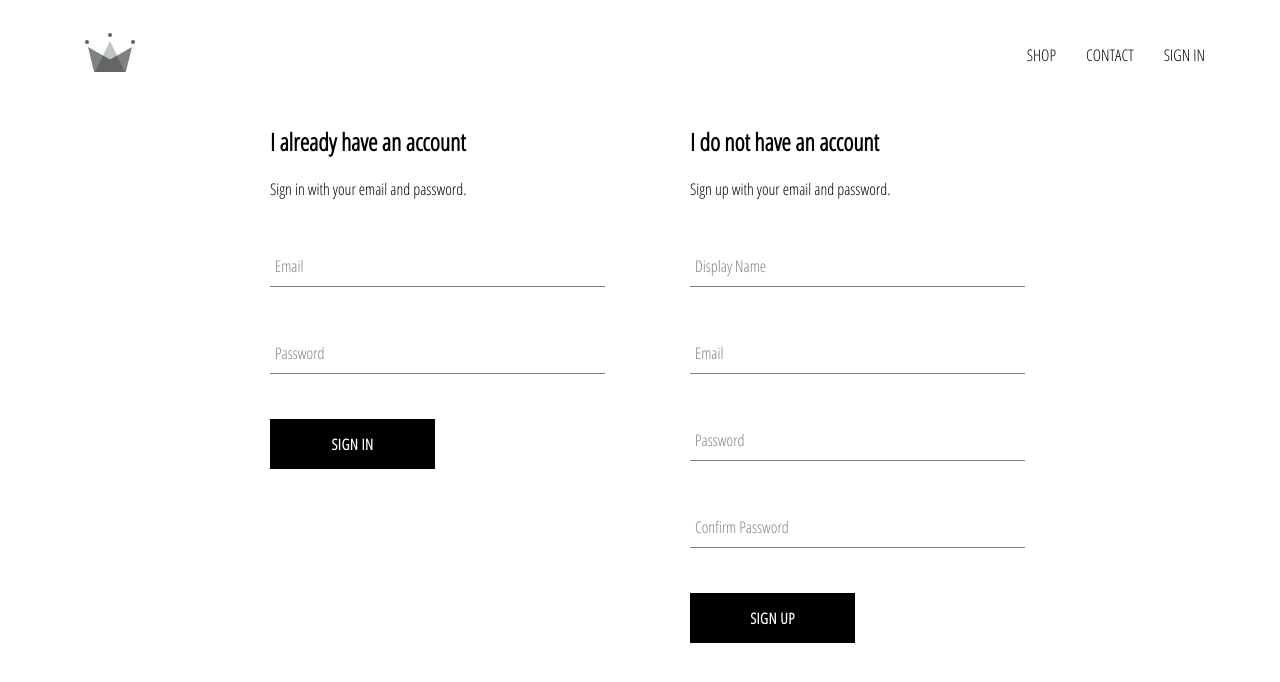
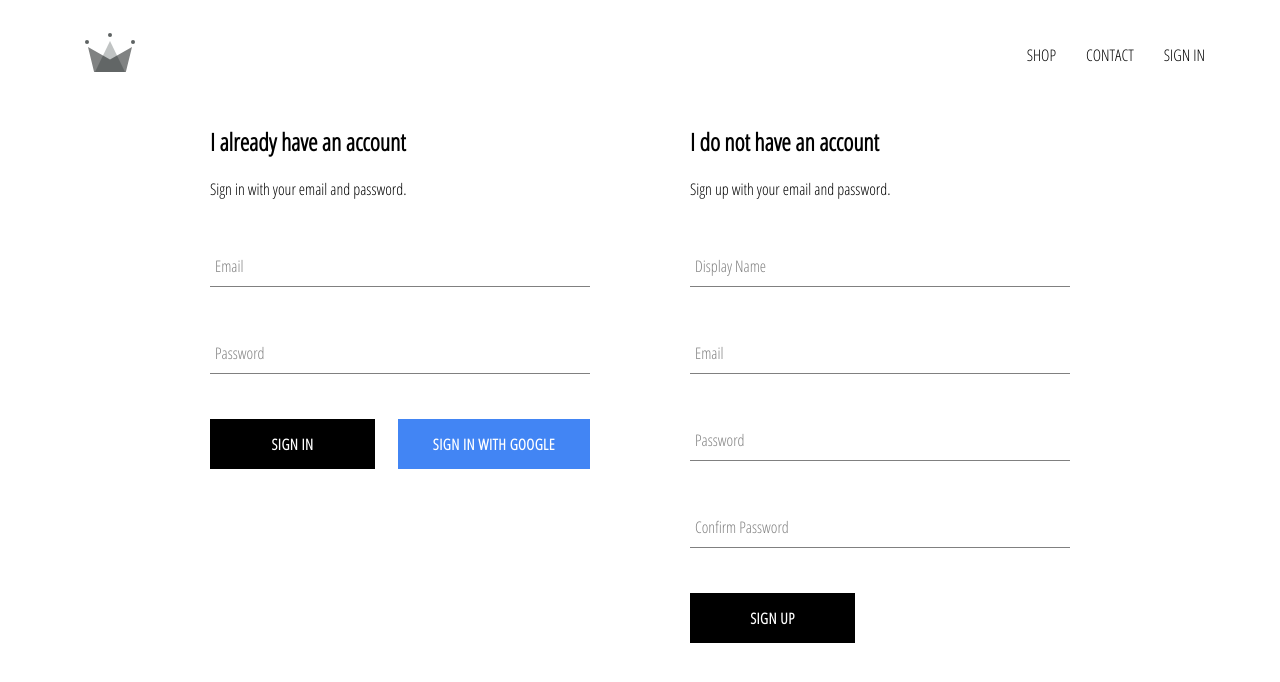
Before and after one commit to Pizzu/crown-clothing, a React (Create React App) app: page /signin in a window 1280 px wide. Shown: the top 682 px of the page. Built offline with nearby package versions, Linux system fonts and the light colour scheme; no server answers.

Commit message:
Integrate firebase into application, add sign-in with google feature.

```diff
--- a/package.json
+++ b/package.json
@@ -6,6 +6,7 @@
     "@testing-library/jest-dom": "^4.2.4",
     "@testing-library/react": "^9.5.0",
     "@testing-library/user-event": "^7.2.1",
+    "firebase": "^7.14.5",
     "node-sass": "^4.14.1",
     "react": "^16.13.1",
     "react-dom": "^16.13.1",
--- a/src/App.css
+++ b/src/App.css
@@ -1,3 +1,7 @@
+*{
+    box-sizing: border-box;
+}
+
 body {
     font-family: 'Open Sans Condensed';
     padding: 20px 60px;
--- a/src/App.js
+++ b/src/App.js
@@ -1,5 +1,6 @@
 import React from 'react';
 import { Switch, Route } from 'react-router-dom';
+import { auth } from './firebase/firebase.utils';
 import Header from './components/header/header.component';
 import HomePage from './pages/homepage/homepage.component';
 import ShopPage from './pages/shop/shop.component';
@@ -13,10 +14,32 @@
   );
 }
 
-const App = () => {
+class App extends React.Component {
+
+  constructor(props) {
+    super(props);
+
+    this.state = {
+      currentUser: null
+    };
+  }
+
+  unsubscribeFromAuth = null;
+
+  componentDidMount() {
+    this.unsubscribeFromAuth = auth.onAuthStateChanged((user) => {
+      this.setState({currentUser: user});
+    });
+  }
+
+  componentWillUnmount() {
+    this.unsubscribeFromAuth();
+  }
+
+  render() {
     return (
       <div>
-      <Header />
+        <Header currentUser={this.state.currentUser} />
         <Switch>
           <Route exact path='/' component={HomePage}/>
           <Route path='/signin' component={SignInAndSignUpPage}/>
@@ -26,5 +49,6 @@
       </div>
     );
   }
+}
 
 export default App;
--- a/src/components/custom-bottom/custom-button.component.jsx
+++ b/src/components/custom-bottom/custom-button.component.jsx
@@ -1,9 +1,12 @@
 import React from 'react';
 import './custom-button.styles.scss';
 
-const CustomButton = ({children, ...otherProps}) => {
+const CustomButton = ({children, isGoogleSignIn, ...otherProps}) => {
     return (
-        <button className='custom-button' {...otherProps}>
+        <button
+            className={`${isGoogleSignIn ? 'google-sign-in' : ''} custom-button`}
+            {...otherProps}
+        >
             {children}
         </button>
     );
--- a/src/components/custom-bottom/custom-button.styles.scss
+++ b/src/components/custom-bottom/custom-button.styles.scss
@@ -23,4 +23,14 @@
     &:focus {
         outline: none;
     }
+
+    &.google-sign-in {
+        background-color: #4285f4;
+        color: white;
+
+        &:hover {
+            background-color: #3573ea;
+            border: none;
+        }
+    }
 }
--- a/src/components/header/header.component.jsx
+++ b/src/components/header/header.component.jsx
@@ -1,9 +1,10 @@
 import React from 'react';
 import { Link } from 'react-router-dom';
+import { auth } from '../../firebase/firebase.utils';
 import {ReactComponent as Logo} from '../../assets/crown.svg';
 import './header.styles.scss';
 
-const Header = () => {
+const Header = ({currentUser}) => {
     return (
         <header className='header'>
             <Link to='/' className='logo-container'>
@@ -16,9 +17,17 @@
                 <Link className="option" to='/shop'>
                     CONTACT
                 </Link>
-                <Link className="option" to='/signin'>
-                    SIGN IN
-                </Link>
+                {
+                    currentUser ?
+                    <Link className="option" to='/signin' onClick={() => auth.signOut()}>
+                        SIGN OUT
+                    </Link>
+                    :
+                    <Link className="option" to='/signin'>
+                        SIGN IN
+                    </Link>
+                }
+
             </div>
         </header>
     );
--- a/src/components/sign-in/sign-in.component.jsx
+++ b/src/components/sign-in/sign-in.component.jsx
@@ -1,5 +1,6 @@
 import React from 'react';
 import './sign-in.styles.scss';
+import { signInWithGoogle } from '../../firebase/firebase.utils';
 import FormInput from '../form-input/form-input.component';
 import CustomButton from '../custom-bottom/custom-button.component';
 
@@ -21,6 +22,14 @@
     handleSubmit = (e) => {
         e.preventDefault();
         this.setState({email: '', password: ''});
+    }
+
+    handleSignInWithGoogle = async () => {
+        try {
+            await signInWithGoogle();
+        } catch (error) {
+            console.log(error);
+        }
     }
 
     render() {
@@ -45,10 +54,14 @@
                         handleChange={this.handleChange}
                         required
                     />
-
-                    <CustomButton type='submit'>
-                        Sign In
-                    </CustomButton>
+                    <div className="buttons">
+                        <CustomButton type='submit'>
+                            Sign In
+                        </CustomButton>
+                        <CustomButton isGoogleSignIn type='button' onClick={this.handleSignInWithGoogle}>
+                            Sign In With Google
+                        </CustomButton>
+                    </div>
                 </form>
             </div>
         );
--- a/src/components/sign-in/sign-in.styles.scss
+++ b/src/components/sign-in/sign-in.styles.scss
@@ -1,6 +1,11 @@
 .sign-in {
-    width: 25vw;
+    width: 380px;
     display: flex;
     flex-direction: column;
     margin: 0 50px;
+
+    .buttons {
+        display: flex;
+        justify-content: space-between;
+    }
 }
--- a/src/components/sign-up/sign-up.styles.scss
+++ b/src/components/sign-up/sign-up.styles.scss
@@ -1,5 +1,5 @@
 .sign-up {
-    width: 25vw;
+    width: 380px;
     display: flex;
     flex-direction: column;
     margin: 0 50px;
--- /dev/null
+++ b/src/firebase/firebase.utils.js
@@ -0,0 +1,28 @@
+import firebase from 'firebase/app';
+import 'firebase/firestore';
+import 'firebase/auth';
+
+const config = {
+    apiKey: "AIzaSyANX0qbz5IsvjK52NTihaLHAeWt568US3I",
+    authDomain: "crown-clothing-db-d7493.firebaseapp.com",
+    databaseURL: "https://crown-clothing-db-d7493.firebaseio.com",
+    projectId: "crown-clothing-db-d7493",
+    storageBucket: "crown-clothing-db-d7493.appspot.com",
+    messagingSenderId: "327122698343",
+    appId: "1:327122698343:web:5029aadaa067b0a18954c2",
+    measurementId: "G-R55F31KYYD"
+};
+
+firebase.initializeApp(config);
+
+export const auth = firebase.auth();
+export const firestore = firebase.firestore();
+
+const provider = new firebase.auth.GoogleAuthProvider();
+provider.setCustomParameters({
+    prompt: 'select_account'
+});
+
+export const signInWithGoogle = () => auth.signInWithPopup(provider);
+
+export default firebase;
```
Also changed, not shown: 1 other file (tests, documents, lock files or other folders). Lines whose indentation alone changed are shown as unchanged.
